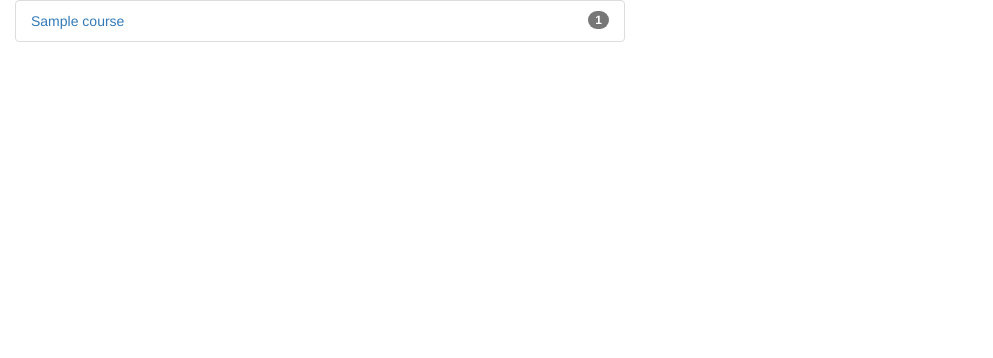
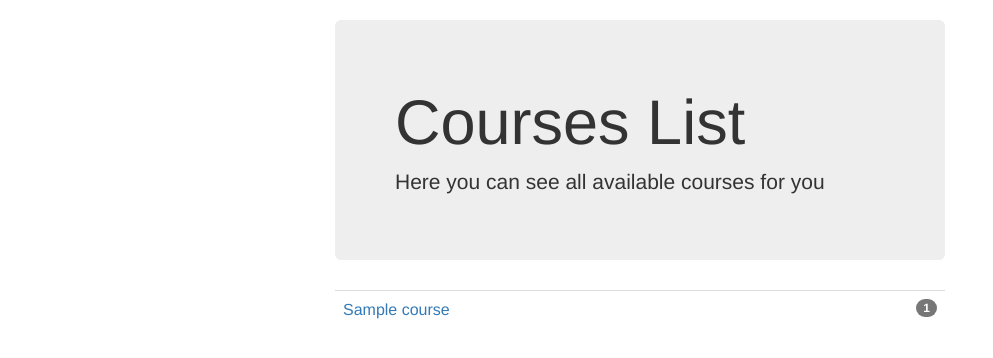
Before and after one commit to yasotnik/dj-blog, a Django app: template courses/templates/courses/index.html in a window 1280 px wide. Shown: the top 358 px of the page, without its empty margins (0-993 px from the left). Run offline with Django 3.2, Linux system fonts and the light colour scheme; the template is opened without the code that fills it: values that come from a table or form of the project are taken from there, others are empty; tables that the repository leaves empty hold one stand-in row (values such as "Sample post"); some libraries are stand-ins or nearby versions.

Commit message:
Designed simple frontend

```diff
--- a/courses/templates/courses/index.html
+++ b/courses/templates/courses/index.html
@@ -10,16 +10,20 @@
 
 {# Courses list #}
 {% if all_courses %}
-<div class="row" style="margin: 0 auto;">
-    <div class="col-md-6">
-        <ul class="list-group">
-            {% for course in all_courses %}
-            <li class="list-group-item"><a href="{{ course.id }}/"> {{ course.name }} </a><span
-                    class="badge">{{ course.lecture_set.count }}</span></li>
-            {% endfor %}
-        </ul>
+    <div class="container" style="width: 50%; margin: 0 auto;">
+        <div class="jumbotron" style="margin-top: 20px;">
+            <h1> Courses List</h1>
+            <p> Here you can see all available courses for you</p>
+        </div>
+        <div class="" >
+            <table class="table table-hover ">
+                {% for course in all_courses %}
+                <tr><td><a href="{{ course.id }}/"> {{ course.name }} </a></td><td><span
+                                class="badge pull-right">{{ course.lecture_set.count }}</span></td></tr>
+                {% endfor %}
+            </table>
+        </div>
     </div>
-</div>
 {% else %}
 <h1> ERROR - you have no courses in DB </h1>
 {% endif %}
```
Also changed, not shown: courses/templates/courses/course.html (+10 -10 lines), courses/migrations/0001_initial.py (deleted), courses/migrations/0002_auto_20161008_2016.py (deleted), courses/migrations/0003_lecture_lecture_url.py (deleted), courses/migrations/__init__.py (deleted), 1 other file.
